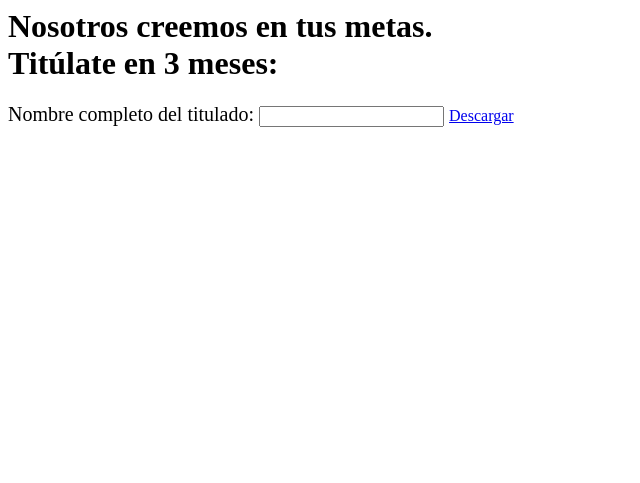
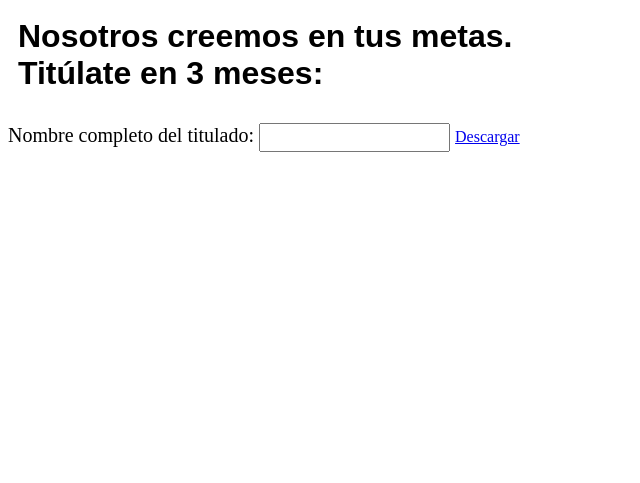
Before and after one commit to Salvador-Manjarrez/Certificate-Generator, a plain HTML site: page index.html in a window 1280 px wide. Shown: the whole page, without its empty margins (0-640 px from the left). Drawn offline with Linux system fonts and the light colour scheme; a web font is replaced by a local one.

Commit message:
Update index.html

```diff
--- a/index.html
+++ b/index.html
@@ -11,3 +11,16 @@
   <a href="#" id="downloadBtn">Descargar<a/>
 </div>
  <canvas id="canvas" height="350px" width="500px">  </canvas>
+
+   <style>
+
+    div h1 {
+  padding:10px;
+  font-size:32px;
+  font-family: sans-serif;
+}
+
+#nameText {
+  padding:5px;
+}
+  </style>
```
